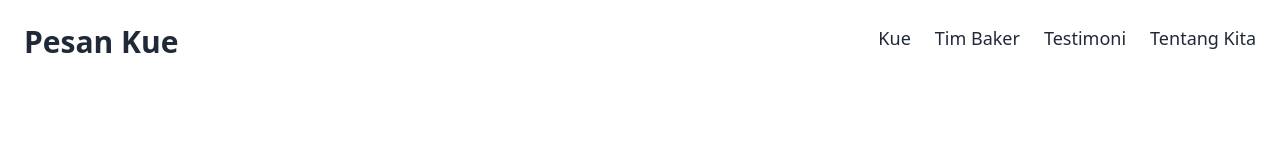
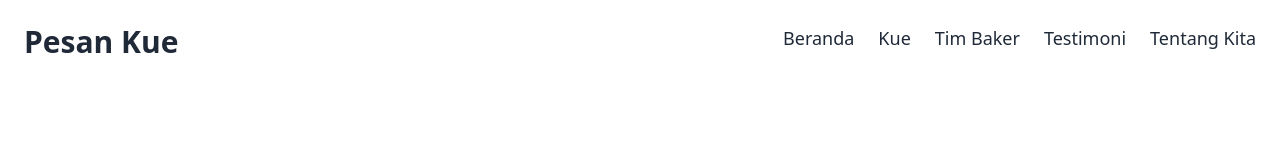
Before and after one commit to elpf/pesan-kue, a website: page src/index.html in a window 1280 px wide. Shown: the top 160 px of the page. Drawn offline with nearby package versions, Linux system fonts and the light colour scheme; files whose address does not match are found by name.

Commit message:
Update index.html

```diff
--- a/src/index.html
+++ b/src/index.html
@@ -23,6 +23,7 @@
     <nav class="flex justify-between p-6 bg-white shadow-lg">
       <div class="text-3xl font-bold">Pesan Kue</div>
       <ul class="flex space-x-6 text-lg">
+        <li><a href="#" class="hover:text-orange-500">Beranda</a></li>
         <li><a href="#kue" class="hover:text-orange-500">Kue</a></li>
         <li>
           <a href="#tim-baker" class="hover:text-orange-500">Tim Baker</a>
```
